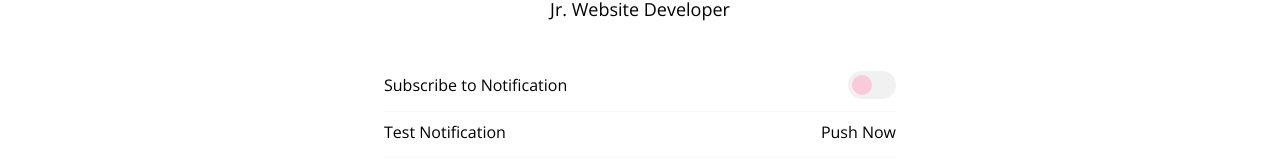
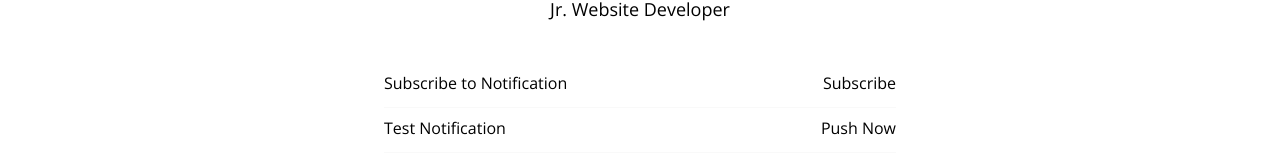
Before and after one commit to izeah/luxspace-pwa, a React (Create React App) app: page /profile in a window 1280 px wide. Shown: the part 394-555 px from the top of the page. Built offline with nearby package versions, Linux system fonts and the light colour scheme.

Commit message:
added push notification

```diff
--- a/src/pages/Profile.js
+++ b/src/pages/Profile.js
@@ -1,4 +1,35 @@
 import { Link } from "react-router-dom";
+
+function urlB64ToUint8Array(base64String) {
+    const padding = "=".repeat((4 - (base64String.length % 4)) % 4);
+    const base64 = (base64String + padding)
+        .replace(/-/g, "+")
+        .replace(/_/g, "/");
+
+    const rawData = window.atob(base64);
+    const outputArray = new Uint8Array(rawData.length);
+
+    for (let i = 0; i < rawData.length; ++i) {
+        outputArray[i] = rawData.charCodeAt(i);
+    }
+    return outputArray;
+}
+
+function subscribe() {
+    const key =
+        "BCs6zOnnXU0yBeaInWZtNCmmcazaEGfllIbEhawImY1mSJJ3cF0MoljBR050lfxWyvkMRweJDimYl5y43F-Blb8";
+
+    try {
+        const sub = global.registration.pushManager.subscribe({
+            userVisibleOnly: true,
+            applicationServerKey: urlB64ToUint8Array(key),
+        });
+
+        console.log("Subscribe!");
+    } catch (error) {
+        console.error("cannot subscribe.");
+    }
+}
 
 function Profile() {
     return (
@@ -135,17 +166,11 @@ function Profile() {
                     <ul className="max-w-full md:max-w-lg mx-auto">
                         <li className="pb-3 mb-2 flex items-center justify-between w-full border-b border-gray-100">
                             <span>Subscribe to Notification</span>
-                            <span>
-                                <label
-                                    htmlFor="subscribe"
-                                    className="relative rounded-full bg-gray-200 w-12 h-7 block cursor-pointer">
-                                    <input
-                                        id="subscribe"
-                                        type="checkbox"
-                                        className="appearance-none focus:outline-none absolute rounded-full w-5 h-5 bg-pink-400 transform -translate-y-1/2 top-1/2 left-1 checked:left-6 block transition-all duration-300 cursor-pointer"
-                                    />
-                                </label>
-                            </span>
+                            <button
+                                className="hover:underline appearance-none"
+                                onClick={subscribe}>
+                                Subscribe
+                            </button>
                         </li>
                         <li className="pb-3 mb-2 flex items-center justify-between w-full border-b border-gray-100">
                             <span>Test Notification</span>
--- a/src/service-worker.js
+++ b/src/service-worker.js
@@ -131,3 +131,12 @@ self.addEventListener("install", function (event) {
 self.addEventListener("activate", function (event) {
     console.log("SW activate");
 });
+
+self.addEventListener("push", function (event) {
+    event.waitUntil(
+        self.registration.showNotification("LuxSpace", {
+            icon: "./icon-120.png",
+            body: event.data.text(),
+        })
+    );
+});
--- a/src/serviceWorkerRegistration.js
+++ b/src/serviceWorkerRegistration.js
@@ -1,5 +1,7 @@
 // This optional code is used to register a service worker.
 // register() is not called by default.
+
+import { registerNavigationRoute } from "workbox-routing";
 
 // This lets the app load faster on subsequent visits in production, and gives
 // it offline capabilities. However, it also means that developers (and users)
@@ -11,15 +13,17 @@
 // opt-in, read https://cra.link/PWA
 
 const isLocalhost = Boolean(
-  window.location.hostname === 'localhost' ||
+    window.location.hostname === "localhost" ||
         // [::1] is the IPv6 localhost address.
-    window.location.hostname === '[::1]' ||
+        window.location.hostname === "[::1]" ||
         // 127.0.0.0/8 are considered localhost for IPv4.
-    window.location.hostname.match(/^127(?:\.(?:25[0-5]|2[0-4][0-9]|[01]?[0-9][0-9]?)){3}$/)
+        window.location.hostname.match(
+            /^127(?:\.(?:25[0-5]|2[0-4][0-9]|[01]?[0-9][0-9]?)){3}$/
+        )
 );
 
 export function register(config) {
-  if (process.env.NODE_ENV === 'production' && 'serviceWorker' in navigator) {
+    if (process.env.NODE_ENV === "production" && "serviceWorker" in navigator) {
         // The URL constructor is available in all browsers that support SW.
         const publicUrl = new URL(process.env.PUBLIC_URL, window.location.href);
         if (publicUrl.origin !== window.location.origin) {
@@ -29,7 +33,7 @@ export function register(config) {
             return;
         }
 
-    window.addEventListener('load', () => {
+        window.addEventListener("load", () => {
             const swUrl = `${process.env.PUBLIC_URL}/service-worker.js`;
 
             if (isLocalhost) {
@@ -40,8 +44,8 @@ export function register(config) {
                 // service worker/PWA documentation.
                 navigator.serviceWorker.ready.then(() => {
                     console.log(
-            'This web app is being served cache-first by a service ' +
-              'worker. To learn more, visit https://cra.link/PWA'
+                        "This web app is being served cache-first by a service " +
+                            "worker. To learn more, visit https://cra.link/PWA"
                     );
                 });
             } else {
@@ -56,20 +60,21 @@ function registerValidSW(swUrl, config) {
     navigator.serviceWorker
         .register(swUrl)
         .then((registration) => {
+            global.registration = registration;
             registration.onupdatefound = () => {
                 const installingWorker = registration.installing;
                 if (installingWorker == null) {
                     return;
                 }
                 installingWorker.onstatechange = () => {
-          if (installingWorker.state === 'installed') {
+                    if (installingWorker.state === "installed") {
                         if (navigator.serviceWorker.controller) {
                             // At this point, the updated precached content has been fetched,
                             // but the previous service worker will still serve the older
                             // content until all client tabs are closed.
                             console.log(
-                'New content is available and will be used when all ' +
-                  'tabs for this page are closed. See https://cra.link/PWA.'
+                                "New content is available and will be used when all " +
+                                    "tabs for this page are closed. See https://cra.link/PWA."
                             );
 
                             // Execute callback
@@ -80,7 +85,7 @@ function registerValidSW(swUrl, config) {
                             // At this point, everything has been precached.
                             // It's the perfect time to display a
                             // "Content is cached for offline use." message.
-              console.log('Content is cached for offline use.');
+                            console.log("Content is cached for offline use.");
 
                             // Execute callback
                             if (config && config.onSuccess) {
@@ -92,21 +97,22 @@ function registerValidSW(swUrl, config) {
             };
         })
         .catch((error) => {
-      console.error('Error during service worker registration:', error);
+            console.error("Error during service worker registration:", error);
         });
 }
 
 function checkValidServiceWorker(swUrl, config) {
     // Check if the service worker can be found. If it can't reload the page.
     fetch(swUrl, {
-    headers: { 'Service-Worker': 'script' },
+        headers: { "Service-Worker": "script" },
     })
         .then((response) => {
             // Ensure service worker exists, and that we really are getting a JS file.
-      const contentType = response.headers.get('content-type');
+            const contentType = response.headers.get("content-type");
             if (
                 response.status === 404 ||
-        (contentType != null && contentType.indexOf('javascript') === -1)
+                (contentType != null &&
+                    contentType.indexOf("javascript") === -1)
             ) {
                 // No service worker found. Probably a different app. Reload the page.
                 navigator.serviceWorker.ready.then((registration) => {
@@ -120,12 +126,14 @@ function checkValidServiceWorker(swUrl, config) {
             }
         })
         .catch(() => {
-      console.log('No internet connection found. App is running in offline mode.');
+            console.log(
+                "No internet connection found. App is running in offline mode."
+            );
         });
 }
 
 export function unregister() {
-  if ('serviceWorker' in navigator) {
+    if ("serviceWorker" in navigator) {
         navigator.serviceWorker.ready
             .then((registration) => {
                 registration.unregister();
```
Lines whose indentation alone changed are shown as unchanged.
